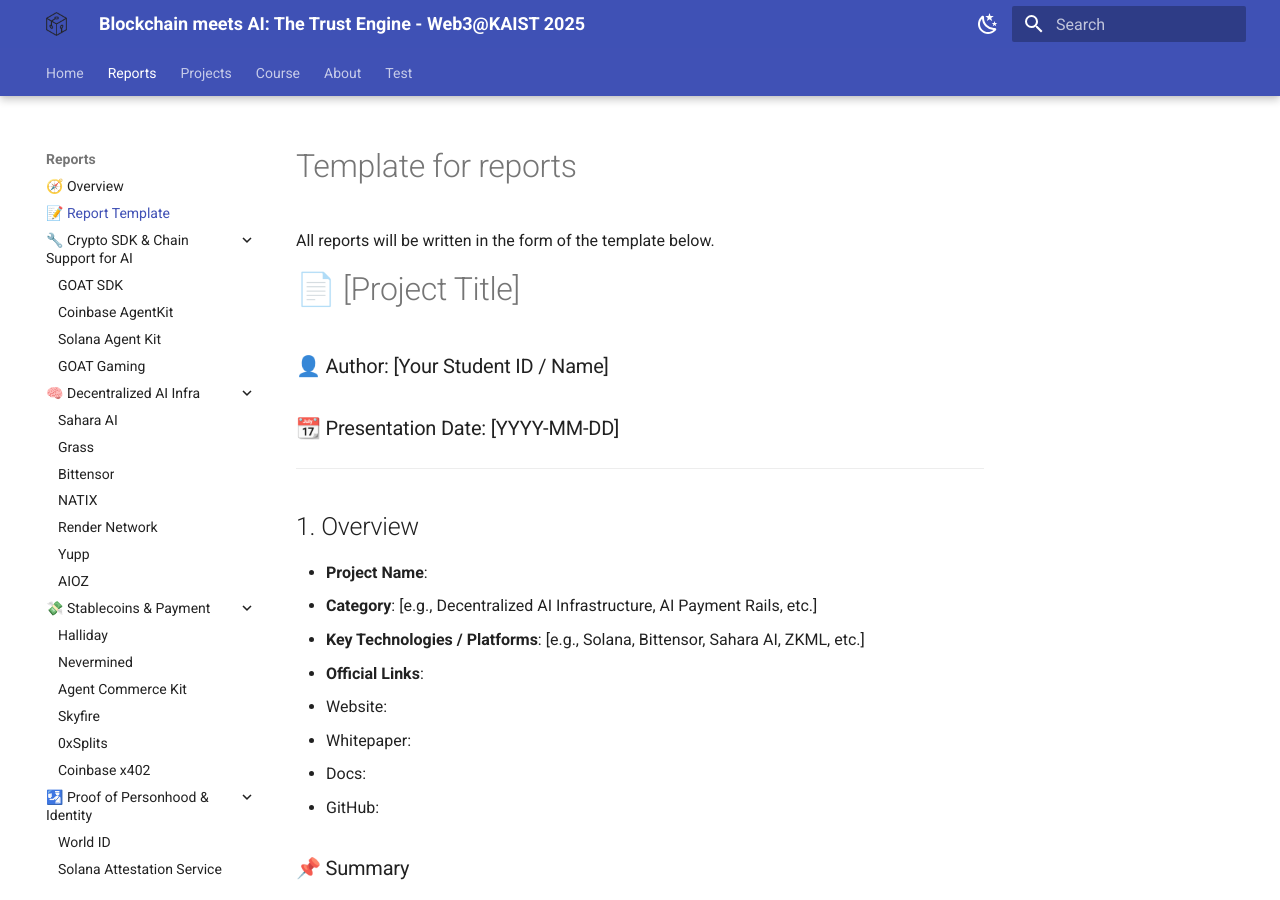
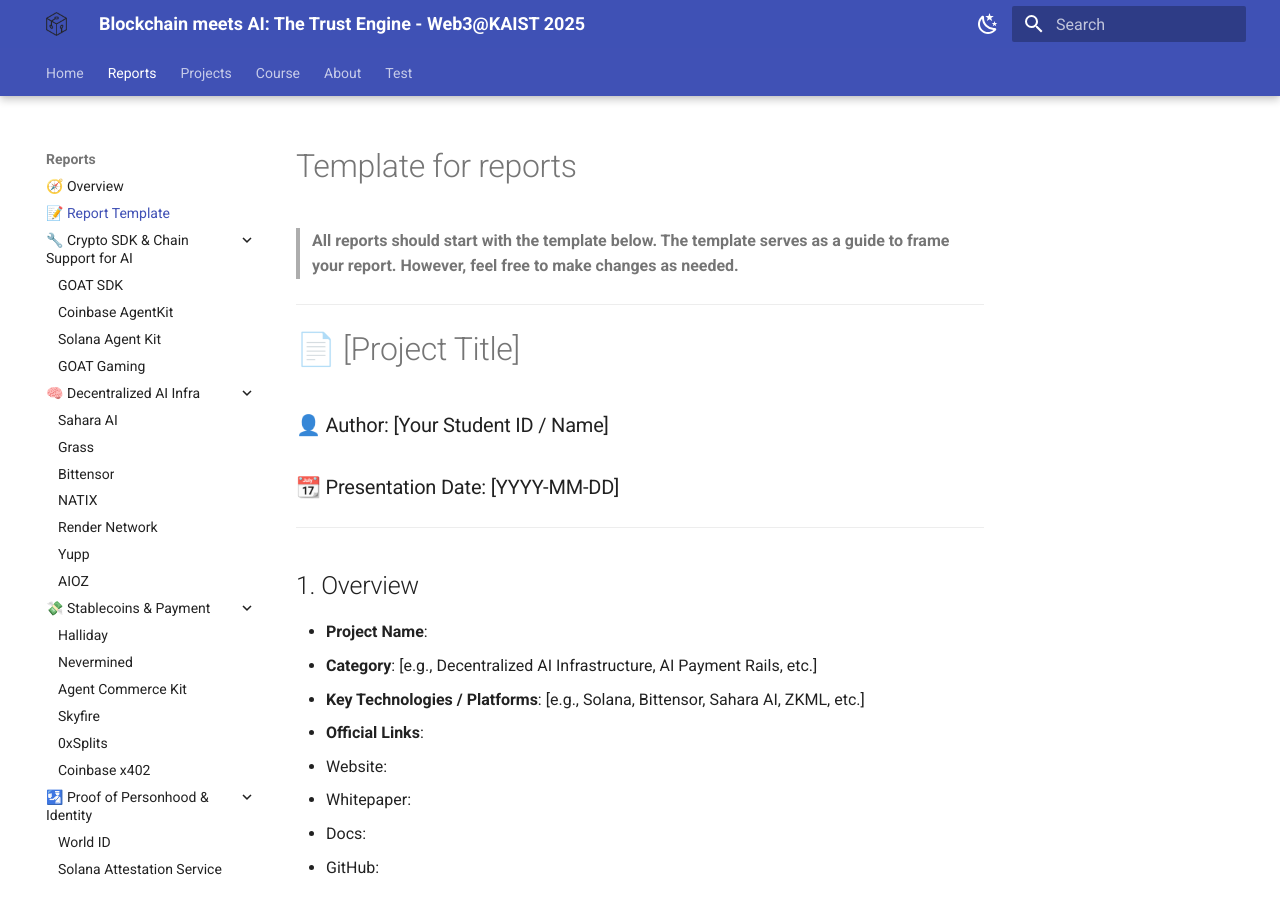
Before and after one commit to web3classdao/kaist2025, an MkDocs documentation site: the page built from docs/reports/template.md, in a window 1280 px wide and 900 px high. Built offline with MkDocs 1.6.1 and Material for MkDocs 9.7.7, drawn with Linux system fonts in a browser that asks for light colours; some of the changed text lies outside the part shown.

Commit message:
Update template.md

```diff
--- a/docs/reports/template.md
+++ b/docs/reports/template.md
@@ -1,6 +1,8 @@
 # Template for reports
 
-All reports will be written in the form of the template below.
+> **All reports should start with the template below. The template serves as a guide to frame your report. However, feel free to make changes as needed.**
+
+---
 
 # 📄 [Project Title]
 ### 👤 Author: [Your Student ID / Name]
```
Also changed, not shown: other parts of docs/reports/template.md (+0 -7 lines).
